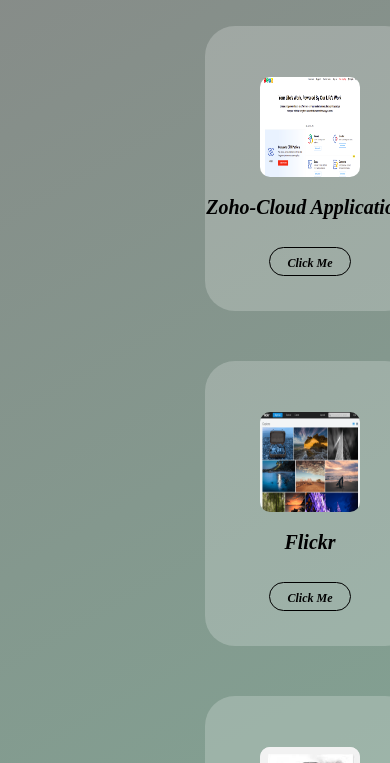
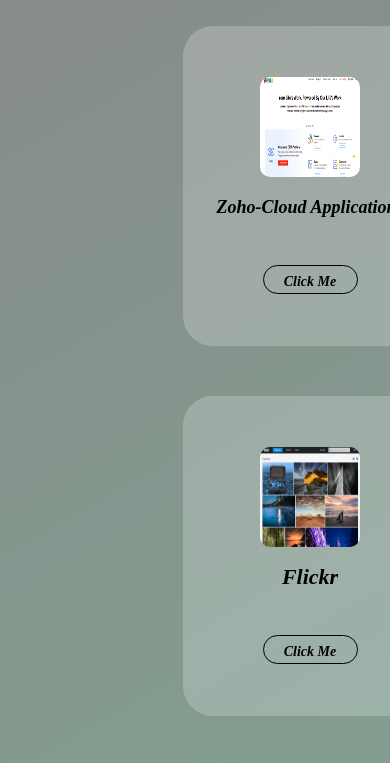
Before and after one commit to Muralitharan24/Folders, a plain HTML site: page profileWebPage/profile.html in a window 390 px wide. Shown: the part 306-1069 px from the top of the page. Drawn offline with Linux system fonts and the light colour scheme.

Commit message:
Update profile.css
new update

```diff
--- a/profileWebPage/profile.css
+++ b/profileWebPage/profile.css
@@ -60,7 +60,6 @@ body{
      /* background-color: red; */
      grid-area: 3/1/4/4;
      margin: auto;
-      justify-content: center;
   }
   .tab1{
      width: 210px;
@@ -91,6 +90,9 @@ body{
   .head h1{
      font-size:20px;
      margin:0;
+  }
+  #solo{
+     font-size: 18px;
   }
   .button{
      width:80px;
@@ -124,6 +126,7 @@ body{
   @media  screen and (max-width:1060px){
      .subcontainer1{
         width: 88%;
+        justify-content: center;
     }
     .tab1{
        margin: 25px 45px;
@@ -132,8 +135,33 @@ body{
   @media  screen and (max-width:1260px){
        .subcontainer1{
            width: 85%;
+           justify-content: center;
        }
        .tab1{
           margin: 25px 45px;
        }
   }
+  @media  screen and (max-width:1000px){
+   .subcontainer1{
+      width: 88%;
+      justify-content: center;
+  }
+  .tab1{
+     width: 254px;
+     height:320px;
+     margin: 25px 81px;
+  }
+  .head h1{
+     font-size: 22px;
+  }
+  .button{
+      width: 93px;
+      margin-top: 38px;
+  }
+  .button p{
+     font-size: 14px;
+  }
+  tr{
+     font-size: 18px;
+  }
+}
```
Lines whose indentation alone changed are shown as unchanged.
